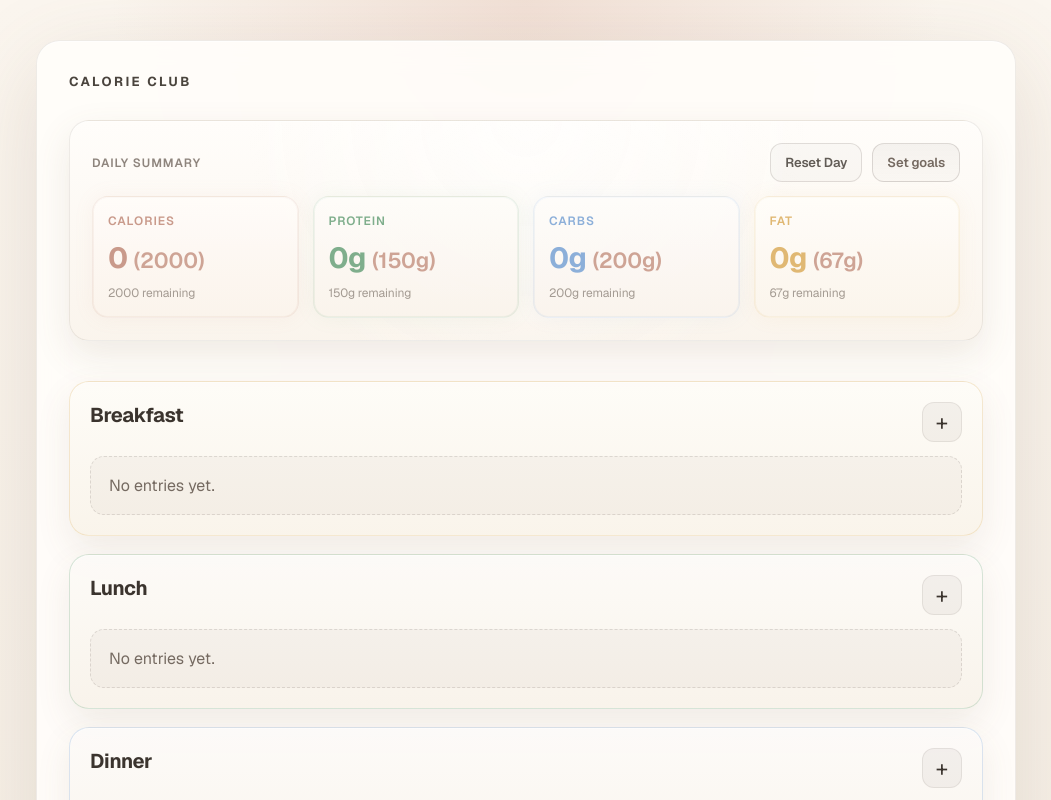
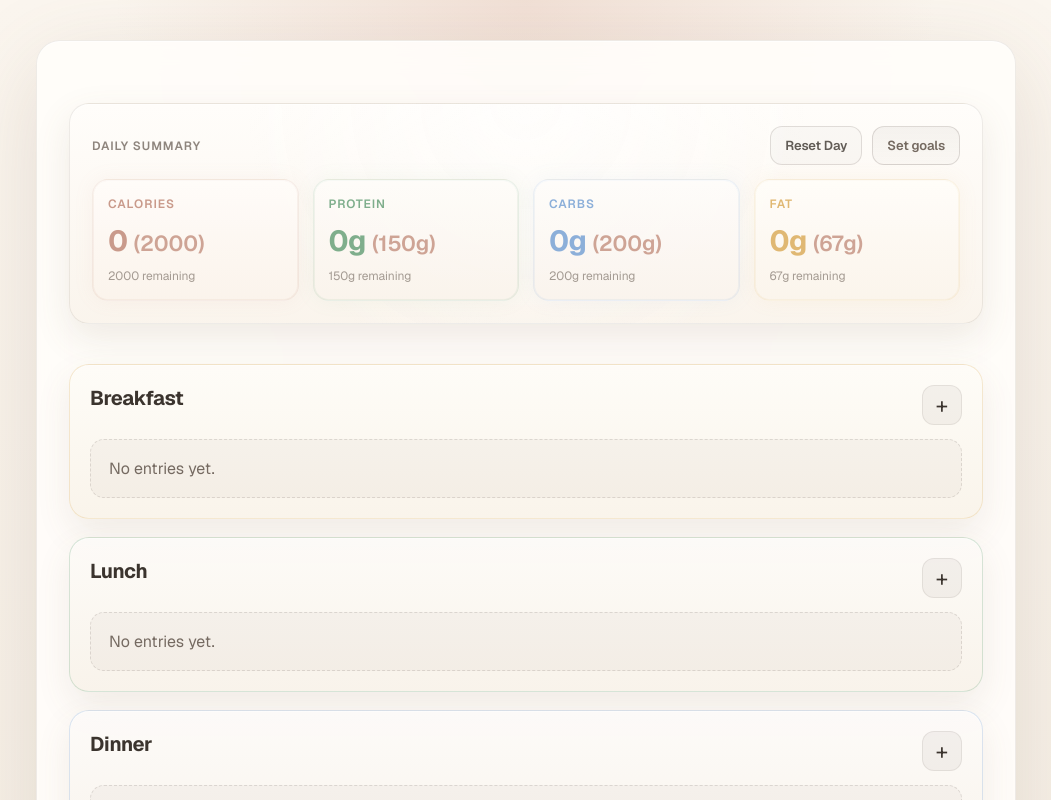
Before and after one commit to zrygwelski/ai-calorie-app, a Next.js app: page / in a window 1280 px wide. Shown: the top 800 px of the page, without its empty margins (114-1165 px from the left). Built offline with nearby package versions, Linux system fonts and the light colour scheme.

Commit message:
remove main title on page

```diff
--- a/app/globals.css
+++ b/app/globals.css
@@ -60,38 +60,6 @@ input {
     inset 0 1px 0 rgba(255, 255, 255, 0.7);
   backdrop-filter: blur(14px);
   position: relative;
-}
-
-.top-header {
-  display: flex;
-  align-items: center;
-  justify-content: space-between;
-  gap: 16px;
-  margin-bottom: 6px;
-  flex-wrap: wrap;
-}
-
-.branding {
-  display: inline-flex;
-  flex-direction: column;
-  gap: 4px;
-}
-
-.branding-label {
-  margin: 0;
-  font-size: 13px;
-  font-weight: 700;
-  letter-spacing: 0.18em;
-  text-transform: uppercase;
-  color: rgba(59, 52, 46, 0.92);
-}
-
-.branding-tagline {
-  margin: 0 0 20px;
-  color: rgba(117, 106, 97, 0.72);
-  font-size: 13px;
-  line-height: 1.4;
-  max-width: 300px;
 }
 
 .hero {
--- a/app/page.tsx
+++ b/app/page.tsx
@@ -427,16 +427,6 @@ export default function Home() {
   return (
     <main className="page">
       <div className="app-shell">
-        <div className="top-header">
-          <div className="branding">
-            <p className="branding-label">Calorie Club</p>
-          </div>
-        </div>
-
-        {/* <p className="branding-tagline">No stress. Just progress.</p> */}
-
-        {/* <p className="branding-tagline">No stress. Just progress.</p> */}
-
         <section className="summary" aria-label="Daily summary">
           <div className="summary-header">
             <div>
```
